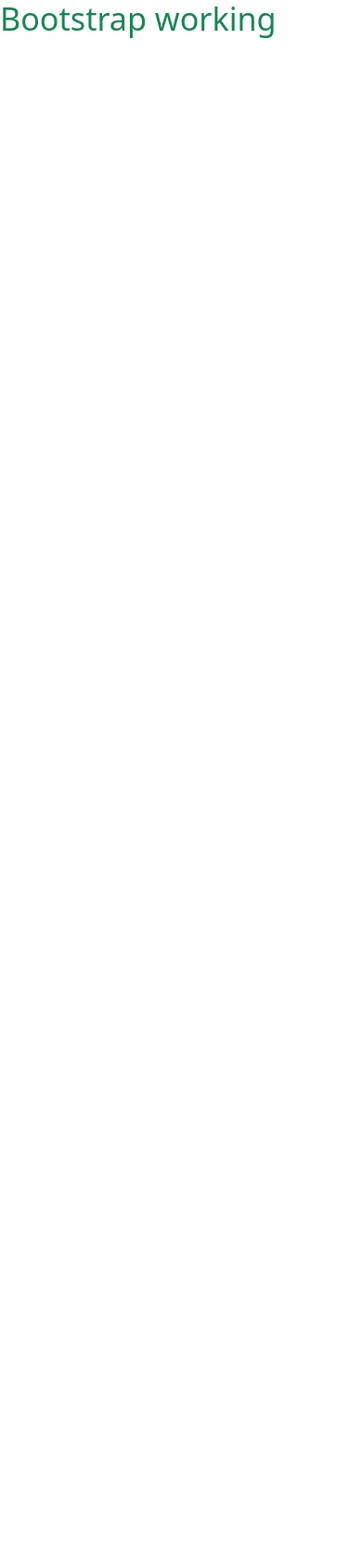
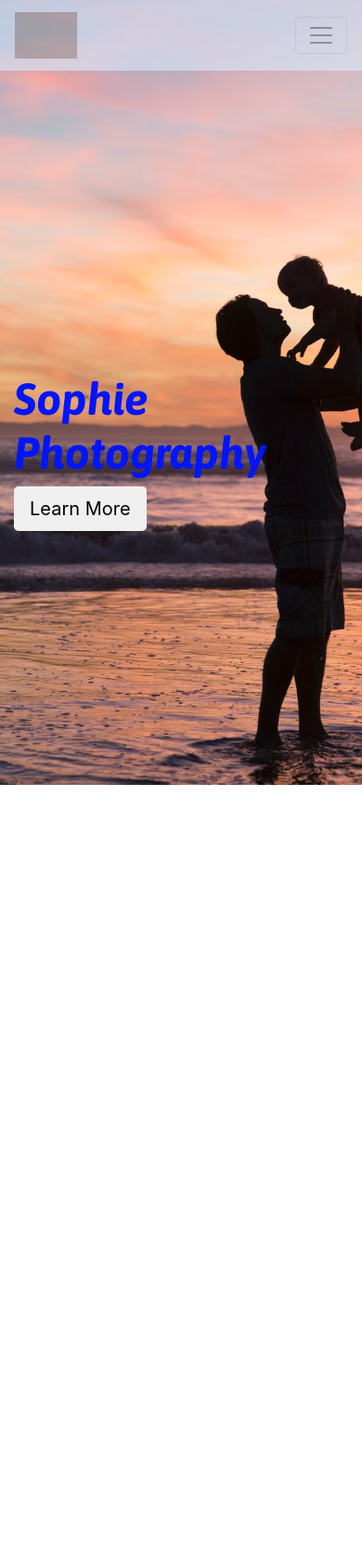
Before and after one commit to fabiodearaujo/sophie-photography-mp4, a Django app: page / in a window 390 px wide. Shown: the top 1685 px of the page at 93% size. Before the commit the page ends 41 px from the top, so only its background shows below. Run offline with Django 3.2, Linux system fonts and the light colour scheme; some libraries are stand-ins or nearby versions; grey boxes are pictures that could not be loaded.

Commit message:
Created Navbar and landing page accordingly with the first design close #9

```diff
--- a/home/templates/home/index.html
+++ b/home/templates/home/index.html
@@ -2,5 +2,24 @@
 {% load static %}
 
 {% block main %}
-    <h1 class="display-4 text-success">Bootstrap working</h1>
+    <div class="hero d-flex">
+        <div class="home-inner container">
+            <div class="row">
+                <div class="hero-call col-lg-4">
+                    <h1 class="text-blue">Sophie Photography</h1>
+                    <button class="btn btn-lg button-blue">Learn More</button>
+                </div>
+            </div>
+        </div>
+    </div>
+    <div class="full-screen" id="about">
+    </div>
+    <div class="full-screen" id="video">
+        <video src="/media/production ID_4811927.mp4" type="video/mp4" playsinline="True" autoplay="true" muted="true" position="center" loop="true" id="video1">
+        </video>
+    </div>
+    <div class="full-screen" id="testimonials">
+    </div>
+    <div class="full-screen" id="gallery">
+    </div>
 {% endblock %}
--- a/sophie_photo/settings.py
+++ b/sophie_photo/settings.py
@@ -152,3 +152,7 @@ USE_TZ = True
 # https://docs.djangoproject.com/en/3.1/howto/static-files/
 
 STATIC_URL = '/static/'
+STATICFILES_DIRS = (os.path.join(BASE_DIR, 'static'),)
+
+MEDIA_URL = '/media/'
+MEDIA_ROOT = os.path.join(BASE_DIR, 'media')
--- a/sophie_photo/urls.py
+++ b/sophie_photo/urls.py
@@ -15,9 +15,11 @@ Including another URLconf
 """
 from django.contrib import admin
 from django.urls import path, include
+from django.conf import settings
+from django.conf.urls.static import static
 
 urlpatterns = [
     path('admin/', admin.site.urls),
     path('accounts/', include('allauth.urls')),
     path('', include('home.urls')),
-]
+] + static(settings.MEDIA_URL, document_root=settings.MEDIA_ROOT)
--- /dev/null
+++ b/static/css/base.css
@@ -0,0 +1,125 @@
+/* Landing page CSS  */
+
+/* ----------------------------------------------Loading Google Fonts */
+@import url('https://fonts.googleapis.com/css2?family=Asap:ital,wght@1,700&family=Roboto:ital,wght@0,400;0,500;0,700;1,700&display=swap');
+
+
+
+/* ---------------------------------------------- Home Landing page Styles */
+
+.hero {
+    background-image:url('/media/jude-beck-unsplash.jpg');
+    background-attachment: fixed;
+    background-position: center;
+    background-repeat: no-repeat;
+    background-size: cover;
+    min-height: 700px;
+    height:100vh;
+}
+
+.hero .home-inner {
+    padding-top: 300px;
+}
+
+
+.hero-call h1 {
+    font-size: 6rem;
+    font-weight: bolder;
+    font-family: 'Asap', sans-serif;
+}
+
+.full-screen {
+    height:100vh;
+}
+
+
+.nav-item {
+    font-family: 'Roboto', sans-serif;
+    font-weight: 700;
+}
+
+#nav-container a img {
+    opacity: 1 !important;
+}
+
+#about {
+    background-color: #fff;
+}
+
+#video {
+    background-color: aqua;
+}
+
+#testimonials {
+    background-color: cadetblue;
+}
+
+#gallery {
+    background-color:cornflowerblue;
+}
+
+
+/* ---------------------------------------------- Website color scheme fixings */
+
+.glassify {
+    background-color: #d5ecfd;
+    opacity: 60%;
+}
+
+
+.text-blue {
+    color:#0015FF !important;
+}
+
+
+
+
+/* --------------------------------------------- Media Queries */
+
+
+@media screen and (max-width:1200px) {
+
+    .hero .home-inner {
+        padding-top: 350px;
+    }
+
+    .hero-call h1 {
+        font-size: 4.5rem;
+        width: 400px;
+        font-weight: bolder;
+        font-family: 'Asap', sans-serif;
+        display: block;
+    }
+}
+
+
+@media screen and (max-width:990px) {
+
+    .hero .home-inner {
+        padding-top: 350px;
+    }
+
+    .hero-call h1 {
+        font-size: 4rem;
+        width: 350px;
+        font-weight: bolder;
+        font-family: 'Asap', sans-serif;
+        display: block;
+    }
+}
+
+
+@media screen and (max-width:787px) {
+
+    .hero .home-inner {
+        padding-top: 400px;
+    }
+
+    .hero-call h1 {
+        font-size: 3rem;
+        width: 300px;
+        font-weight: bolder;
+        font-family: 'Asap', sans-serif;
+        display: block;
+    }
+}
--- a/templates/base.html
+++ b/templates/base.html
@@ -8,14 +8,45 @@
     {% endblock %}
 
     {% block css %}
-        <link href="https://cdn.jsdelivr.net/npm/bootstrap@5.0.0-beta1/dist/css/bootstrap.min.css" rel="stylesheet" integrity="sha384-giJF6kkoqNQ00vy+HMDP7azOuL0xtbfIcaT9wjKHr8RbDVddVHyTfAAsrekwKmP1" crossorigin="anonymous" />
+        <link rel="shortcut icon" href="media/logo.svg" type="image/svg">
+        <link rel="stylesheet" href="https://stackpath.bootstrapcdn.com/bootstrap/4.1.1/css/bootstrap.min.css" integrity="sha384-WskhaSGFgHYWDcbwN70/dfYBj47jz9qbsMId/iRN3ewGhXQFZCSftd1LZCfmhktB" crossorigin="anonymous">
         <link href="https://cdnjs.cloudflare.com/ajax/libs/font-awesome/5.14.0/css/all.min.css" rel="stylesheet" integrity="sha512-1PKOgIY59xJ8Co8+NE6FZ+LOAZKjy+KY8iq0G4B3CyeY6wYHN3yt9PW0XpSriVlkMXe40PTKnXrLnZ9+fkDaog==" crossorigin="anonymous" type="text/css" />
+        <link rel="stylesheet" href="static/css/base.css">
     {% endblock %}
 
 
     <title>Sophie Photography {% block title %}{% endblock %}</title>
 </head>
 <body>
+    <header>
+        <nav class="navbar navbar-expand-lg fixed-top navbar-light glassify">
+            <div class="container" id="nav-container">
+                <a class="navbar-brand" href="{% url 'home' %}"><img src="/media/logo.svg" alt="Logo" height="50px"></a>
+                <button class="navbar-toggler" data-toggle="collapse" data-target="#navbarCollapse">
+                    <span class="navbar-toggler-icon"></span>
+                </button>
+                <div class="collapse navbar-collapse justify-content-between" id="navbarCollapse">
+                    <ul class="navbar-nav ml-auto mb-2 mb-lg-0">
+                        <li class="nav-item">
+                            <a class="nav-link text-blue" href="{% url 'home' %}">HOME</a>
+                        </li>
+                        <li class="nav-item">
+                            <a class="nav-link text-blue" href="#gallery">GALLERY</a>
+                        </li>
+                        <li class="nav-item">
+                            <a class="nav-link text-blue" href="#">PACKAGES</a>
+                        </li>
+                        <li class="nav-item">
+                            <a class="nav-link text-blue" href="#">CONTACT US</a>
+                        </li>
+                        <li class="nav-item">
+                            <a class="nav-link text-blue" href="#">SIGN IN</a>
+                        </li>
+                    </ul>
+                </div>
+            </div>
+        </nav>
+    </header>
     {% if messages %}
         <div class="message-container"></div>
     {% endif %}
@@ -30,8 +61,11 @@
     {% endblock %}
 
     {% block script %}
-        <script src="https://cdn.jsdelivr.net/npm/bootstrap@5.0.0-beta1/dist/js/bootstrap.bundle.min.js" integrity="sha384-ygbV9kiqUc6oa4msXn9868pTtWMgiQaeYH7/t7LECLbyPA2x65Kgf80OJFdroafW" crossorigin="anonymous"></script>
+
         <script src="https://code.jquery.com/jquery-3.4.1.slim.min.js" integrity="sha384-J6qa4849blE2+poT4WnyKhv5vZF5SrPo0iEjwBvKU7imGFAV0wwj1yYfoRSJoZ+n" crossorigin="anonymous"></script>
+        <script src="https://cdnjs.cloudflare.com/ajax/libs/popper.js/1.14.3/umd/popper.min.js" integrity="sha384-ZMP7rVo3mIykV+2+9J3UJ46jBk0WLaUAdn689aCwoqbBJiSnjAK/l8WvCWPIPm49" crossorigin="anonymous"></script>
+        <script src="https://stackpath.bootstrapcdn.com/bootstrap/4.1.1/js/bootstrap.min.js" integrity="sha384-smHYKdLADwkXOn1EmN1qk/HfnUcbVRZyYmZ4qpPea6sjB/pTJ0euyQp0Mk8ck+5T" crossorigin="anonymous"></script>
+        <script src="/static/js/base.js"></script>
     {% endblock %}
 </body>
 </html>
```
Also changed, not shown: media/jude-beck-unsplash.jpg (added), media/logo.svg (added), media/video1.JPG (added), static/js/base.js (added), 1 other file.
